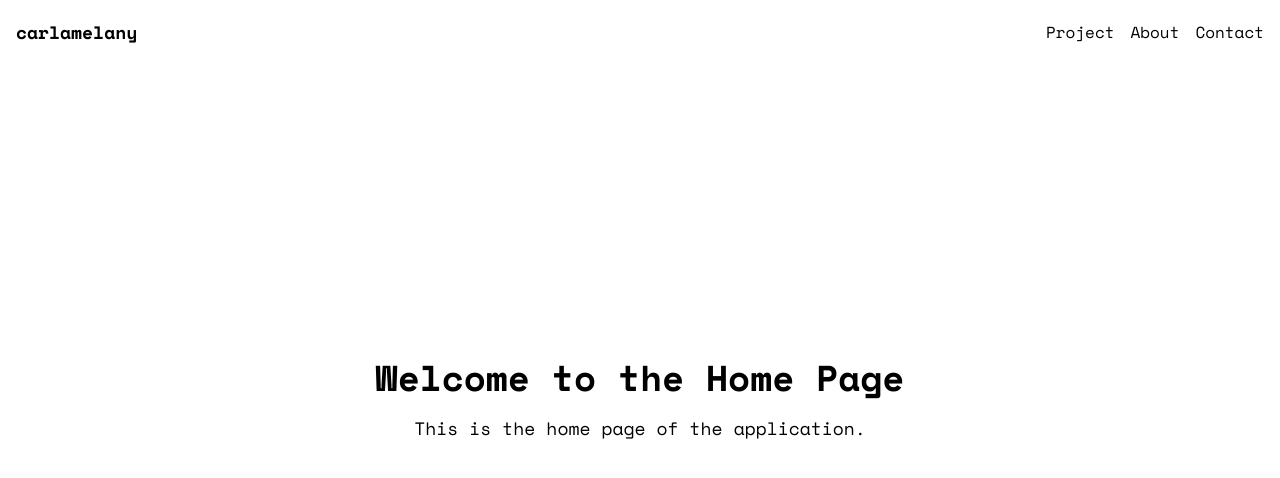
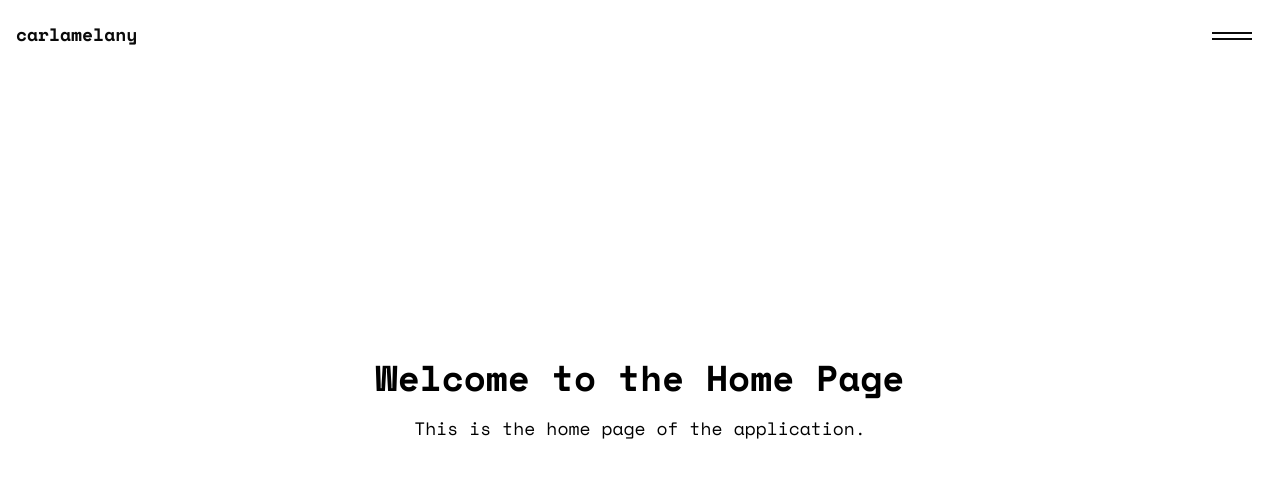
Before and after one commit to eMartin94/carlamelany, a Next.js app: page / in a window 1280 px wide. Shown: the top 478 px of the page. Built offline with nearby package versions, Linux system fonts and the light colour scheme.

Commit message:
add header

```diff
--- a/package.json
+++ b/package.json
@@ -11,6 +11,7 @@
   "dependencies": {
     "@tabler/icons-react": "^3.34.0",
     "carlamelany": "file:",
+    "gsap": "^3.13.0",
     "next": "15.3.3",
     "react": "^19.0.0",
     "react-dom": "^19.0.0"
--- a/src/app/page.jsx
+++ b/src/app/page.jsx
@@ -1,6 +1,6 @@
 export default function Home() {
   return (
-    <main className='flex flex-col items-center justify-center w-full h-screen'>
+    <main className='flex flex-col items-center justify-center w-full h-screen bg-white'>
       <h1 className='text-4xl font-bold'>Welcome to the Home Page</h1>
       <p className='mt-4 text-lg'>This is the home page of the application.</p>
     </main>
--- /dev/null
+++ b/src/components/MenuButton.jsx
@@ -0,0 +1,10 @@
+import React from 'react';
+
+const MenuButton = ({ isActive, onClick }) => (
+  <button
+    className={`menu-burger ${isActive ? 'active' : ''}`}
+    onClick={onClick}
+  />
+);
+
+export default MenuButton;
--- /dev/null
+++ b/src/components/MenuOverlay.jsx
@@ -0,0 +1,60 @@
+import React from 'react';
+import Link from 'next/link';
+import { navLinks, socialLinks } from '@/constants';
+
+export const MenuOverlay = ({
+  overlayRef,
+  menuItemsRef,
+  subNavRef,
+  pathname,
+  onLinkClick,
+}) => {
+  return (
+    <div
+      ref={overlayRef}
+      className='fixed top-0 left-0 w-full h-full flex bg-primary overlay will-change-transform'
+    >
+      <div className='fixed top-0 left-0 w-full h-full flex flex-col gap-4 justify-center items-center'>
+        {navLinks.map((link, index) => (
+          <div
+            key={link.name}
+            className='menu-item flex cursor-pointer text-alternative mix-blend-difference'
+          >
+            <p
+              id={link.path === pathname ? 'active' : ''}
+              className='relative text-center text-[8vw] leading-[110%] font-bold will-change-transform'
+              ref={(el) => (menuItemsRef.current[index] = el)}
+            >
+              <Link href={link.path} onClick={onLinkClick}>
+                {link.name}
+              </Link>
+            </p>
+          </div>
+        ))}
+      </div>
+
+      <div
+        ref={subNavRef}
+        className='absolute bottom-[2%] left-1/2 -translate-x-1/2 flex gap-2 opacity-0'
+      >
+        {socialLinks.map((link, index) => (
+          <React.Fragment key={link.name}>
+            {index > 0 && <span className='text-white text-sm'>|</span>}
+            <p className='text-white text-sm hover:text-secondary'>
+              <Link
+                href={link.url}
+                target='_blank'
+                rel='noopener noreferrer'
+                className='flex items-center gap-1'
+                onClick={onLinkClick}
+              >
+                <link.icon />
+                <span className='hidden md:flex'>{link.name}</span>
+              </Link>
+            </p>
+          </React.Fragment>
+        ))}
+      </div>
+    </div>
+  );
+};
--- a/src/components/layout/Header.jsx
+++ b/src/components/layout/Header.jsx
@@ -1,32 +1,55 @@
+'use client';
 import Link from 'next/link';
-import React from 'react';
+import { usePathname } from 'next/navigation';
+import React, { useRef, useState } from 'react';
+import gsap from 'gsap';
+import CSSRulePlugin from 'gsap/CSSRulePlugin';
+import MenuButton from '../MenuButton';
+import { MenuOverlay } from '../MenuOverlay';
+import { useMenuAnimation } from '@/hooks/useMenuAnimation';
+
+gsap.registerPlugin(CSSRulePlugin);
 
 export const Header = () => {
+  const [isMenuOpen, setIsMenuOpen] = useState(false);
+  const overlayRef = useRef(null);
+  const menuItemsRef = useRef([]);
+  const subNavRef = useRef(null);
+  const pathname = usePathname();
+
+  const { play, reverse } = useMenuAnimation(
+    menuItemsRef,
+    overlayRef,
+    subNavRef
+  );
+
+  const toggleMenu = () => {
+    isMenuOpen ? reverse() : play();
+    setIsMenuOpen(!isMenuOpen);
+  };
+
+  const closeMenu = () => {
+    reverse();
+    setIsMenuOpen(false);
+  };
+
   return (
-    <header className='absolute top-0 left-0 w-full h-16 z-50'>
-      <nav className='flex items-center justify-center h-full'>
-        <div className='flex items-center justify-between w-full h-full max-w-7xl px-4 py-2'>
-          <div className='text-lg font-bold'>carlamelany</div>
-          <ul className='flex space-x-4'>
-            <li>
-              <Link href='#projects' className='hover:underline'>
-                Project
-              </Link>
-            </li>
-            <li>
-              <Link href='#about' className='hover:underline'>
-                About
-              </Link>
-            </li>
-            <li>
-              <Link href='#contact' className='hover:underline'>
-                Contact
-              </Link>
-            </li>
-          </ul>
-        </div>
+    <header className='flex w-full justify-center items-center'>
+      <nav className='fixed top-0 w-full max-w-7xl flex items-center justify-between px-4 py-2 text-alternative mix-blend-difference z-10'>
+        <Link href={'/'} className='font-bold text-lg' onClick={closeMenu}>
+          carlamelany
+        </Link>
+        <MenuButton isActive={isMenuOpen} onClick={toggleMenu} />
       </nav>
-      <div></div>
+
+      <MenuOverlay
+        isMenuOpen={isMenuOpen}
+        overlayRef={overlayRef}
+        menuItemsRef={menuItemsRef}
+        subNavRef={subNavRef}
+        pathname={pathname}
+        onLinkClick={closeMenu}
+      />
     </header>
   );
 };
--- /dev/null
+++ b/src/constants/index.js
@@ -0,0 +1,38 @@
+import {
+  IconBrandInstagram,
+  IconBrandLinkedin,
+  IconBrandTiktok,
+} from '@tabler/icons-react';
+
+export const navLinks = [
+  {
+    name: 'projects',
+    path: '/',
+  },
+  {
+    name: 'about',
+    path: '/about',
+  },
+  {
+    name: 'contact',
+    path: '/contact',
+  },
+];
+
+export const socialLinks = [
+  {
+    name: 'Instagram',
+    url: 'https://www.instagram.com/?hl=es-la',
+    icon: IconBrandInstagram,
+  },
+  {
+    name: 'Tiktok',
+    url: 'https://www.tiktok.com/',
+    icon: IconBrandTiktok,
+  },
+  {
+    name: 'Linkedin',
+    url: 'https://www.linkedin.com/feed/',
+    icon: IconBrandLinkedin,
+  },
+];
--- /dev/null
+++ b/src/hooks/useMenuAnimation.jsx
@@ -0,0 +1,63 @@
+import { useEffect, useRef } from 'react';
+import gsap from 'gsap';
+import CSSRulePlugin from 'gsap/CSSRulePlugin';
+
+gsap.registerPlugin(CSSRulePlugin);
+
+export const useMenuAnimation = (menuItemsRef, overlayRef, subNavRef) => {
+  const timeline = useRef(null);
+  const activeItemRule = useRef(null);
+
+  useEffect(() => {
+    activeItemRule.current = CSSRulePlugin.getRule(
+      '.menu-item p#active::after'
+    );
+
+    gsap.set(menuItemsRef.current, { y: 255 });
+
+    const tl = gsap.timeline({ paused: true });
+
+    tl.to(overlayRef.current, {
+      duration: 1,
+      clipPath: 'polygon(0 0, 100% 0, 100% 100%, 0 100%)',
+      ease: 'power4.inOut',
+    })
+      .to(
+        menuItemsRef.current,
+        {
+          duration: 1.2,
+          y: 0,
+          stagger: 0.2,
+          ease: 'power4.out',
+        },
+        '-=1'
+      )
+      .to(
+        activeItemRule.current,
+        {
+          width: '100%',
+          duration: 1,
+          ease: 'power4.out',
+          delay: 0.3,
+        },
+        '<'
+      )
+      .to(
+        subNavRef.current,
+        {
+          bottom: '5%',
+          opacity: 1,
+          duration: 0.5,
+          delay: 0.3,
+        },
+        '<'
+      );
+
+    timeline.current = tl;
+  }, []);
+
+  const play = () => timeline.current?.play();
+  const reverse = () => timeline.current?.reverse();
+
+  return { play, reverse };
+};
--- a/src/styles/globals.css
+++ b/src/styles/globals.css
@@ -1,27 +1,88 @@
 @import 'tailwindcss';
 
 :root {
-  :root {
-    --background: #ffffff;
-    --foreground: #171717;
-    --primary: #222222;
-    --secondary: #666666;
-    --alternative: #f5f5f5;
-    --accent: #2d5a4a;
-  }
+  --background: #ffffff;
+  --foreground: #222222;
+  --primary: #000000;
+  --secondary: #666666;
+  --alternative: #f5f5f5;
+  --accent: #78a083;
 }
 
 @theme {
-  --color-background: var(--background);
-  --color-foreground: var(--foreground);
   --color-primary: var(--primary);
   --color-secondary: var(--secondary);
   --color-alternative: var(--alternative);
-  --color-accent: #2d5a4a;
+  --color-accent: var(--accent);
 }
 
 body {
-  /* background: var(--background);
-  color: var(--foreground); */
   font-family: Arial, Helvetica, sans-serif;
 }
+
+.menu-burger {
+  display: flex;
+  justify-content: center;
+  align-items: center;
+  padding: 1.75em 2em 1.5em 2em;
+  background: rgba(255, 255, 255, 0);
+  outline: none;
+  border: none;
+  width: 28px;
+  height: 20px;
+  transition: all 250ms ease-out;
+  cursor: pointer;
+}
+.menu-burger:before,
+.menu-burger:after {
+  content: '';
+  width: 40px;
+  height: 2px;
+  position: absolute;
+  background-color: var(--color-alternative);
+  transition: all 250ms ease-out;
+  will-change: transform;
+}
+.menu-burger:before {
+  transform: translateY(-3px);
+}
+.menu-burger:after {
+  transform: translateY(3px);
+}
+.active.menu-burger:before {
+  transform: translateY(0) rotate(45deg);
+}
+.active.menu-burger:after {
+  transform: translateY(0) rotate(-45deg);
+}
+.overlay {
+  clip-path: polygon(0 0, 100% 0, 100% 0, 0 0);
+}
+
+.menu-item {
+  clip-path: polygon(0 0, 100% 0, 100% 100%, 0 100%);
+}
+.menu-item p {
+  transition: letter-spacing 0.3s;
+}
+.menu-item p:hover {
+  transition: letter-spacing 0.3s;
+  letter-spacing: 0.075em;
+}
+.menu-item p#active::after {
+  content: '';
+  position: absolute;
+  top: 60%;
+  left: 0;
+  transform: translateY(-50%);
+  background-color: var(--color-accent);
+  width: 0%;
+  z-index: -1;
+  height: 12px;
+}
+
+@media (max-width: 900px) {
+  .logo a {
+    font-size: 20px;
+  }
+}
```
Also changed, not shown: 1 other file (tests, documents, lock files or other folders).
